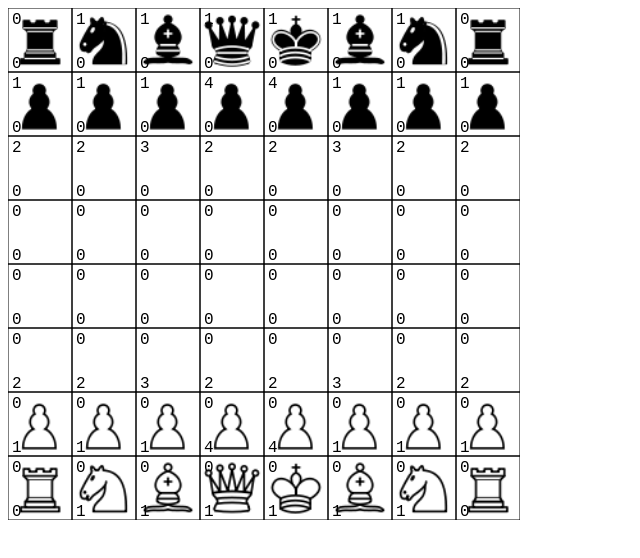
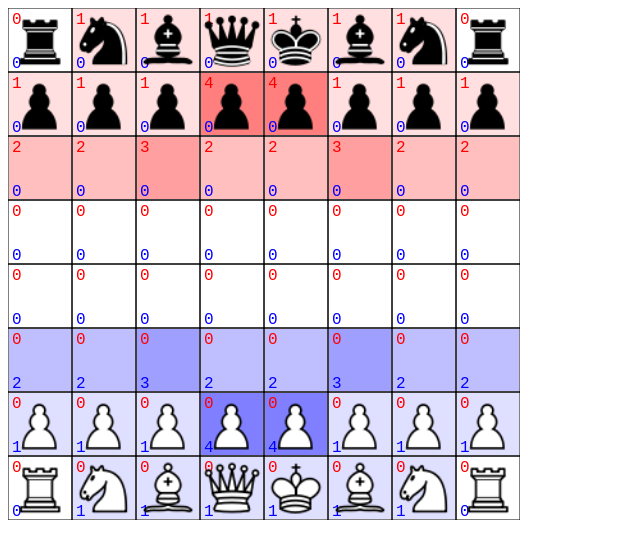
Before and after one commit to aluebs/ajechess, a plain HTML site: page index.html in a window 1280 px wide. Shown: the whole page, without its empty margins (0-640 px from the left). Drawn offline with Linux system fonts and the light colour scheme.

Commit message:
Add threat color to visualization

```diff
--- a/index.html
+++ b/index.html
@@ -68,6 +68,8 @@
         numCells = 8;
         fontSize = 16;
         margin = 4;
+        maxColor = 255;
+        colorSlope = 32;
         c = document.getElementById("canvium");
         c.width = numCells * cellWidth;
         c.height = numCells * cellWidth;
@@ -169,10 +171,18 @@
             var cellX = i * cellWidth;
             var cellY = j * cellWidth;
             ctx.strokeRect(cellX, cellY, cellWidth, cellWidth);
-            ctx.fillText(whiteThreat[i][j].toString(),
-              cellX + margin, cellY + cellWidth - margin);
-            ctx.fillText(blackThreat[i][j].toString(),
-              cellX + margin, cellY + fontSize);
+            var wt = whiteThreat[i][j];
+            var bt = blackThreat[i][j];
+            ctx.fillStyle = rgb([
+              maxColor - colorSlope * wt,
+              maxColor - colorSlope * (wt + bt),
+              maxColor - colorSlope * bt]);
+            ctx.fillRect(cellX + 1, cellY + 1, cellWidth - 2, cellWidth - 2);
+            var textX = cellX + margin;
+            ctx.fillStyle = rgb([0, 0, maxColor]);
+            ctx.fillText(wt.toString(), textX, cellY + cellWidth - margin);
+            ctx.fillStyle = rgb([maxColor, 0, 0]);
+            ctx.fillText(bt.toString(), textX, cellY + fontSize);
             var piece = board[i][j];
             if (piece) {
               var image = new Image();
```
